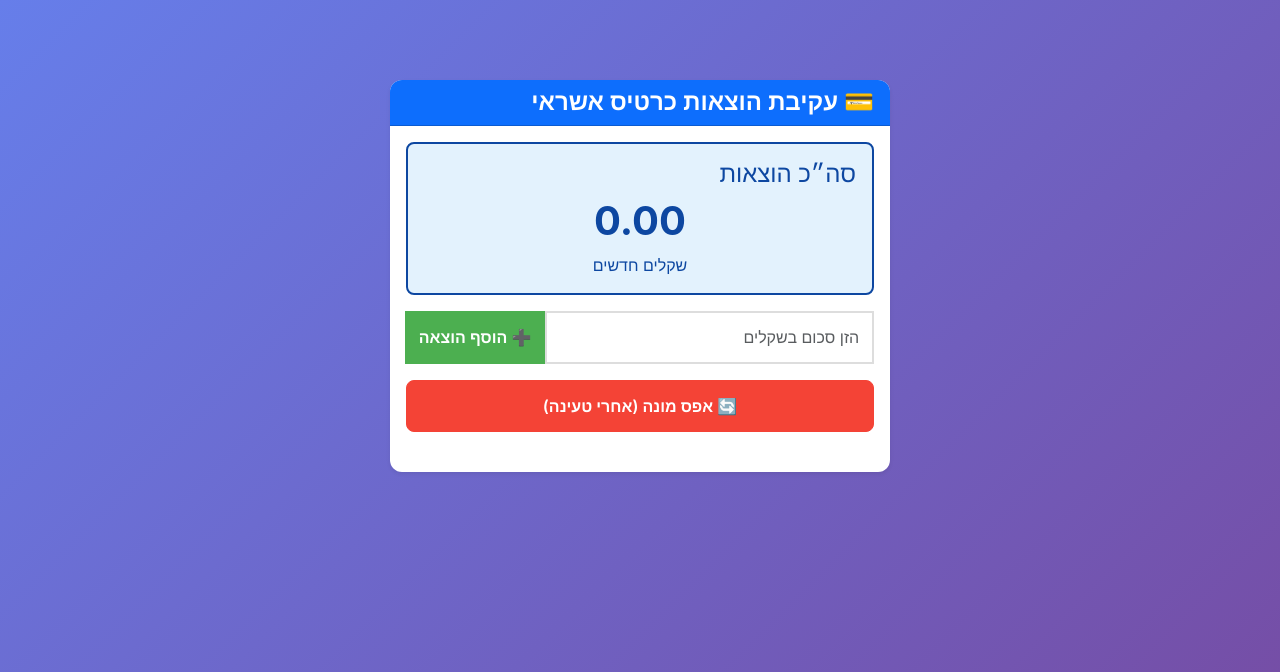
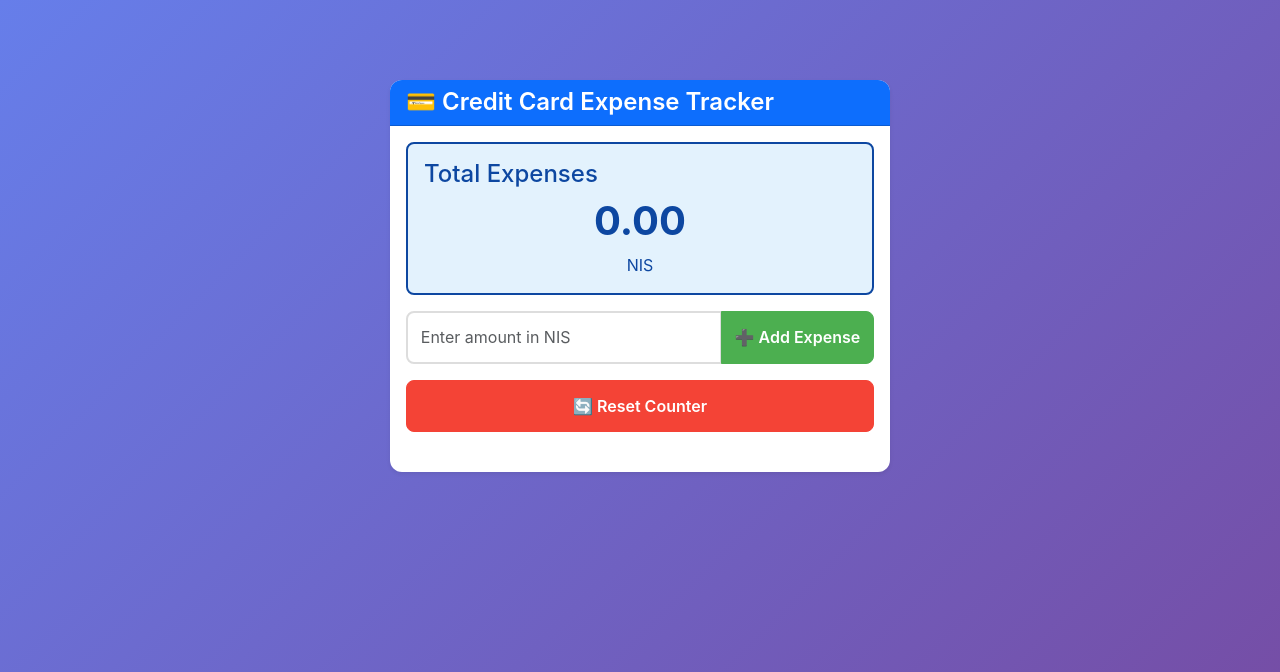
Before and after one commit to yoavalyagon/credit-card-tracker, a Flask app: page / in a window 1280 px wide. Shown: the top 672 px of the page. Run offline with Flask 3, Linux system fonts and the light colour scheme.

Commit message:
Remove password requirement and translate to English
- Reset counter no longer requires password
- Simple confirmation dialog instead
- All text changed to English
- Email alerts in English
- Cleaner, simpler UI

```diff
--- a/app.py
+++ b/app.py
@@ -45,14 +45,14 @@ def send_alert_email(total):
         msg["To"] = TO_EMAIL
 
         body = f"""
-        <html><body style="font-family:Arial;max-width:600px;direction:rtl">
-        <h2 style="color:#d32f2f">⚠️ התראה: סה״כ ההוצאות עברה את הסף</h2>
+        <html><body style="font-family:Arial;max-width:600px">
+        <h2 style="color:#d32f2f">⚠️ Alert: Credit Card Expenses Exceeded Limit</h2>
         <p style="font-size:16px">
-            <strong>סכום כולל:</strong> {total} שח<br>
-            <strong>הסף:</strong> 850 שח<br>
+            <strong>Total Amount:</strong> {total} NIS<br>
+            <strong>Limit:</strong> 850 NIS<br>
         </p>
         <p style="color:#666;font-size:14px">
-            אנא בדוק את ההוצאות וטען את הכרטיס מחדש בעת הצורך.
+            Please review your expenses and reload the card when needed.
         </p>
         </body></html>
         """
@@ -112,12 +112,6 @@ def add_expense():
 @app.route('/api/reset', methods=['POST'])
 def reset_counter():
     try:
-        data = request.json or {}
-        password = data.get('password', '')
-
-        if password != RESET_PASSWORD:
-            return jsonify({'error': 'Unauthorized'}), 403
-
         state = {
             'total': 0.0,
             'last_updated': datetime.now().isoformat(),
--- a/templates/index.html
+++ b/templates/index.html
@@ -1,9 +1,9 @@
 <!DOCTYPE html>
-<html lang="he" dir="rtl">
+<html lang="en">
 <head>
     <meta charset="UTF-8">
     <meta name="viewport" content="width=device-width, initial-scale=1">
-    <title>עקיבת הוצאות כרטיס אשראי</title>
+    <title>Credit Card Expense Tracker</title>
     <link href="https://cdn.jsdelivr.net/npm/bootstrap@5.3.0/dist/css/bootstrap.min.css" rel="stylesheet">
     <link rel="stylesheet" href="{{ url_for('static', filename='style.css') }}">
 </head>
@@ -11,21 +11,21 @@
     <div class="container mt-5 mb-5">
         <div class="card shadow-sm">
             <div class="card-header bg-primary text-white">
-                <h2 class="mb-0">💳 עקיבת הוצאות כרטיס אשראי</h2>
+                <h2 class="mb-0">💳 Credit Card Expense Tracker</h2>
             </div>
             <div class="card-body">
                 <!-- Display Total -->
                 <div class="alert alert-info" role="alert">
-                    <h4 class="alert-heading">סה״כ הוצאות</h4>
+                    <h4 class="alert-heading">Total Expenses</h4>
                     <h1 id="totalAmount" class="text-center" style="font-size: 2.5rem; color: #0d47a1; font-weight: bold;">
                         0.00
                     </h1>
-                    <p class="text-center mb-0">שקלים חדשים</p>
+                    <p class="text-center mb-0">NIS</p>
                 </div>
 
                 <!-- Warning if near threshold -->
                 <div id="warningAlert" class="alert alert-warning d-none" role="alert" style="display:none;">
-                    ⚠️ אתה קרוב לסף של 850 שקל!
+                    ⚠️ You are approaching the 850 NIS limit!
                 </div>
 
                 <!-- Expense Input -->
@@ -34,7 +34,7 @@
                         type="number"
                         id="expenseAmount"
                         class="form-control form-control-lg"
-                        placeholder="הזן סכום בשקלים"
+                        placeholder="Enter amount in NIS"
                         step="0.01"
                         min="0"
                     >
@@ -43,18 +43,18 @@
                         id="addBtn"
                         onclick="addExpense()"
                     >
-                        ➕ הוסף הוצאה
+                        ➕ Add Expense
                     </button>
                 </div>
 
-                <!-- Reset Button (Protected) -->
+                <!-- Reset Button -->
                 <div class="d-grid">
                     <button
                         class="btn btn-danger btn-lg"
                         id="resetBtn"
-                        onclick="showResetDialog()"
+                        onclick="confirmReset()"
                     >
-                        🔄 אפס מונה (אחרי טעינה)
+                        🔄 Reset Counter
                     </button>
                 </div>
 
@@ -64,43 +64,12 @@
         </div>
     </div>
 
-    <!-- Reset Confirmation Modal -->
-    <div class="modal fade" id="resetModal" tabindex="-1">
-        <div class="modal-dialog">
-            <div class="modal-content">
-                <div class="modal-header">
-                    <h5 class="modal-title">אישור אפס מונה</h5>
-                    <button type="button" class="btn-close" data-bs-dismiss="modal"></button>
-                </div>
-                <div class="modal-body">
-                    <p>הכרטיס טופעל מחדש? הזן סיסמה לאפס המונה:</p>
-                    <input
-                        type="password"
-                        id="resetPassword"
-                        class="form-control"
-                        placeholder="סיסמה"
-                        autocomplete="off"
-                    >
-                </div>
-                <div class="modal-footer">
-                    <button type="button" class="btn btn-secondary" data-bs-dismiss="modal">ביטול</button>
-                    <button type="button" class="btn btn-danger" onclick="confirmReset()">אפס</button>
-                </div>
-            </div>
-        </div>
-    </div>
-
     <script src="https://cdn.jsdelivr.net/npm/bootstrap@5.3.0/dist/js/bootstrap.bundle.min.js"></script>
     <script>
-        const resetModal = new bootstrap.Modal(document.getElementById('resetModal'), {
-            backdrop: 'static',
-            keyboard: false
-        });
-
         function formatDate(isoString) {
             if (!isoString) return '';
             const date = new Date(isoString);
-            return date.toLocaleString('he-IL');
+            return date.toLocaleString('en-US');
         }
 
         function updateTotal() {
@@ -121,7 +90,7 @@
                     // Update last updated time
                     const lastUpdated = document.getElementById('lastUpdated');
                     if (data.last_updated) {
-                        lastUpdated.textContent = `עדכון אחרון: ${formatDate(data.last_updated)}`;
+                        lastUpdated.textContent = `Last updated: ${formatDate(data.last_updated)}`;
                     }
                 })
                 .catch(err => console.error('Error updating total:', err));
@@ -132,13 +101,13 @@
             const amount = parseFloat(input.value);
 
             if (!amount || amount <= 0) {
-                alert('אנא הזן סכום חיובי');
+                alert('Please enter a positive amount');
                 return;
             }
 
             const addBtn = document.getElementById('addBtn');
             addBtn.disabled = true;
-            addBtn.textContent = 'שליחה...';
+            addBtn.textContent = 'Adding...';
 
             fetch('/api/add-expense', {
                 method: 'POST',
@@ -148,61 +117,58 @@
             .then(r => r.json())
             .then(data => {
                 addBtn.disabled = false;
-                addBtn.textContent = '➕ הוסף הוצאה';
+                addBtn.textContent = '➕ Add Expense';
 
                 if (data.success) {
                     input.value = '';
                     updateTotal();
 
                     if (data.alert_sent) {
-                        alert('✅ ההוצאה נוספה!\n\n⚠️ התקבלה התראה - סה״כ ההוצאות עברה את 850 שקל!');
+                        alert('✅ Expense added!\n\n⚠️ Alert sent! Total expenses exceeded 850 NIS!');
                     } else {
-                        alert(`✅ ההוצאה נוספה בהצלחה!\nסה״כ: ${data.total.toFixed(2)} שקל`);
+                        alert(`✅ Expense added successfully!\nTotal: ${data.total.toFixed(2)} NIS`);
                     }
                 } else {
-                    alert('❌ שגיאה: ' + (data.error || 'Unknown error'));
+                    alert('❌ Error: ' + (data.error || 'Unknown error'));
                 }
             })
             .catch(err => {
                 addBtn.disabled = false;
-                addBtn.textContent = '➕ הוסף הוצאה';
-                alert('❌ שגיאת תקשורת: ' + err.message);
+                addBtn.textContent = '➕ Add Expense';
+                alert('❌ Connection error: ' + err.message);
             });
         }
 
-        function showResetDialog() {
-            document.getElementById('resetPassword').value = '';
-            resetModal.show();
-            document.getElementById('resetPassword').focus();
-        }
-
         function confirmReset() {
-            const password = document.getElementById('resetPassword').value;
-
-            if (!password) {
-                alert('אנא הזן סיסמה');
+            if (!confirm('Reset the counter to 0? This is done after card reload.')) {
                 return;
             }
+
+            const resetBtn = document.getElementById('resetBtn');
+            resetBtn.disabled = true;
+            resetBtn.textContent = 'Resetting...';
 
             fetch('/api/reset', {
                 method: 'POST',
                 headers: {'Content-Type': 'application/json'},
-                body: JSON.stringify({password})
+                body: JSON.stringify({})
             })
             .then(r => r.json())
             .then(data => {
+                resetBtn.disabled = false;
+                resetBtn.textContent = '🔄 Reset Counter';
+
                 if (data.success) {
-                    resetModal.hide();
-                    document.getElementById('resetPassword').value = '';
                     updateTotal();
-                    alert('✅ המונה אופס בהצלחה!');
+                    alert('✅ Counter reset successfully!');
                 } else {
-                    alert('❌ סיסמה שגויה');
-                    document.getElementById('resetPassword').value = '';
+                    alert('❌ Error: ' + (data.error || 'Unknown error'));
                 }
             })
             .catch(err => {
-                alert('❌ שגיאת תקשורת: ' + err.message);
+                resetBtn.disabled = false;
+                resetBtn.textContent = '🔄 Reset Counter';
+                alert('❌ Connection error: ' + err.message);
             });
         }
 
@@ -215,11 +181,6 @@
         document.getElementById('expenseAmount').addEventListener('keypress', (e) => {
             if (e.key === 'Enter') addExpense();
         });
-
-        // Allow Enter key to confirm reset
-        document.getElementById('resetPassword').addEventListener('keypress', (e) => {
-            if (e.key === 'Enter') confirmReset();
-        });
     </script>
 </body>
 </html>
```
